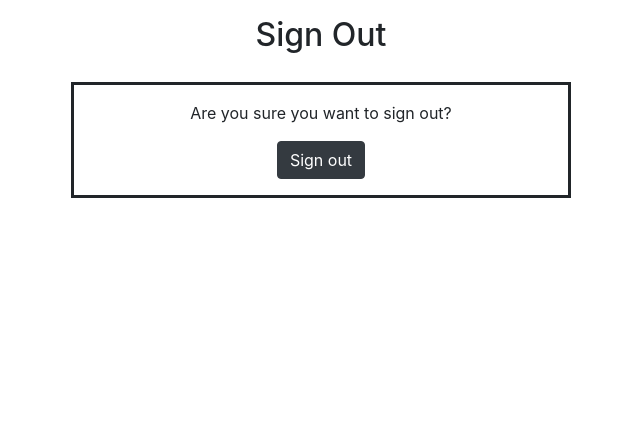
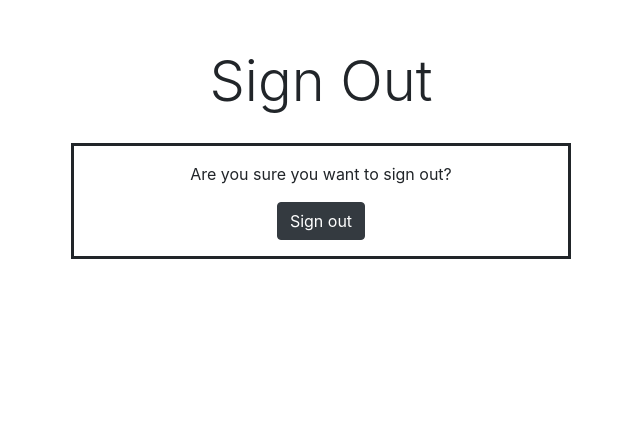
Before and after one commit to AlmaBroman/flea-finder-stockholm, a Django app: template templates/account/logout.html in a window 1280 px wide. Shown: the part 56-491 px from the top of the page, without its empty margins (319-959 px from the left). Run offline with Django 3.2, Linux system fonts and the light colour scheme; the template is opened without the code that fills it: most values are stand-ins (such as "Sample title", 1, 10 or a date in 2020); parts of the project's set-up code (start-up, migrations or seed data) failed here and were passed over.

Commit message:
Restyle Heading

```diff
--- a/templates/account/login.html
+++ b/templates/account/login.html
@@ -7,8 +7,8 @@
 
 {% block content %}
 <div class="row">
-    <div class="col-md-6 mx-auto mt-3">
-        <h2 class="text-center">{% trans "Sign In" %}</h2>
+    <div class="col-8 mx-auto mt-5 text-center">
+        <h1 class="display-4">{% trans "Sign In" %}</h2>
     </div>
 </div>
 <div class="container login-container">
--- a/templates/account/logout.html
+++ b/templates/account/logout.html
@@ -5,8 +5,8 @@
 {% endblock head_title %}
 {% block content %}
 <div class="row">
-    <div class="col-8 mx-auto mt-3 text-center">
-        <h2>{% trans "Sign Out" %}</h2>
+    <div class="col-8 mx-auto mt-5 text-center">
+        <h1 class="display-4">{% trans "Sign Out" %}</h1>
     </div>
 </div>
 <div class="container sign-out-container">
```
Also changed, not shown: templates/account/signup.html (+7 -3 lines).
